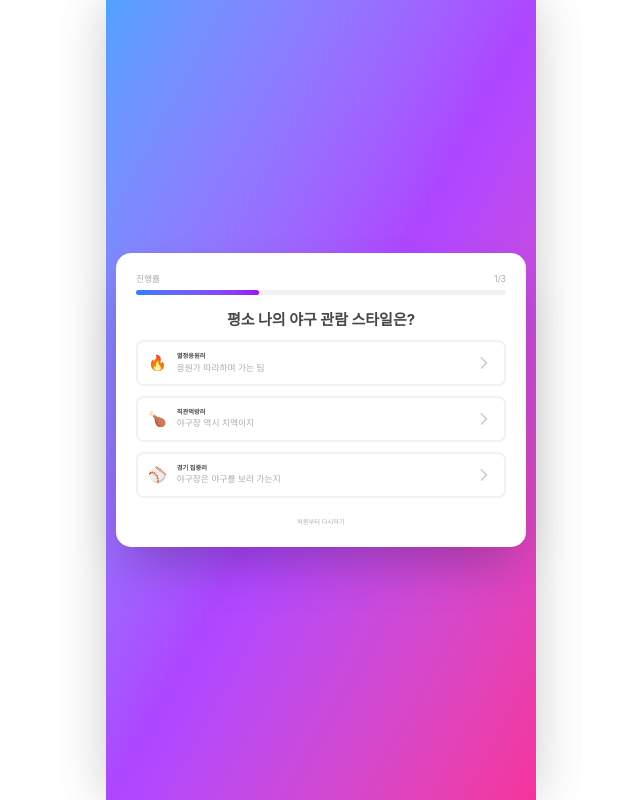
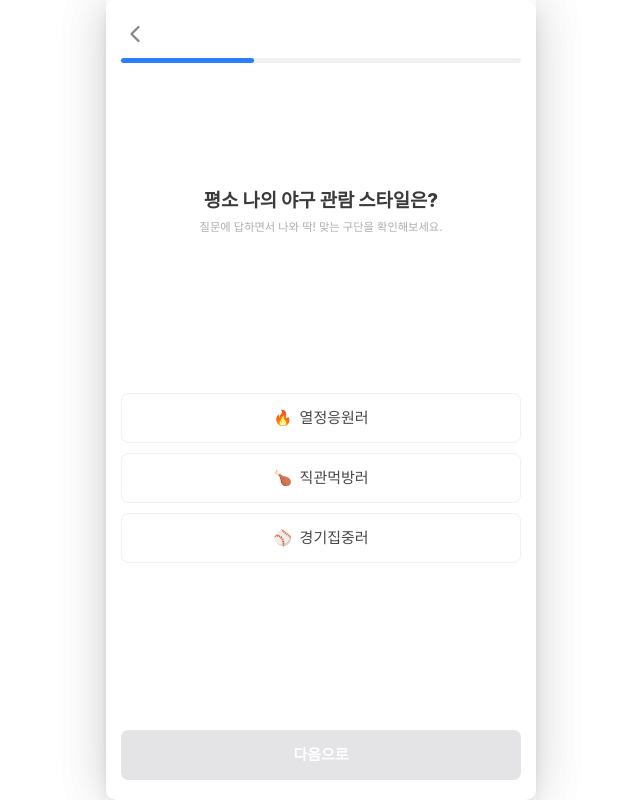
Before and after one commit to MATEBALL/MATEBALL-EVENT, a React (Vite) app: page / in a window 1280 px wide. Both pictures are taken after a click on the button "테스트 시작하기". Shown: the whole page, without its empty margins (319-959 px from the left). Built offline with nearby package versions, Linux system fonts and the light colour scheme; a web font is replaced by a local one.

Commit message:
style: 페이지 스타일링

```diff
--- a/package.json
+++ b/package.json
@@ -34,5 +34,6 @@
     "vite": "^7.0.4",
     "vite-plugin-svg-sprite": "^0.6.2",
     "vite-tsconfig-paths": "^5.1.4"
-  }
+  },
+  "packageManager": "pnpm@10.12.0+sha512.3ab6da6066b7b14d6e9609a31d780191484b8e85f8d0e4581ef333bf4d869799937f5e57cbb8d3da2023019f6d4869a9acc381457fcb1d86e15fc44bfd4eb6a4"
 }
--- a/src/components/question-page.tsx
+++ b/src/components/question-page.tsx
@@ -1,10 +1,11 @@
-// components/QuestionPage.tsx
-import { ChevronRight } from 'lucide-react';
+import { ChevronLeft } from "lucide-react";
+import { useState } from "react";
+import type { QuestionData, QuestionOption } from "../data/question-data";
 
 interface QuestionPageProps {
 	questionKey: string;
-  question: any;
-  onAnswer: (questionKey: string, answer: any) => void;
+	question: QuestionData;
+	onAnswer: (questionKey: string, answer: QuestionOption) => void;
 	resetQuiz: () => void;
 	currentStepNum: number;
 	totalSteps: number;
@@ -18,54 +19,79 @@ const QuestionPage = ({
 	currentStepNum,
 	totalSteps,
 }: QuestionPageProps) => {
-  if (!question) return null;
+	const [selected, setSelected] = useState<QuestionOption | null>(null);
+
+	const handleNext = () => {
+		if (selected) {
+			onAnswer(questionKey, selected);
+		}
+	};
 
 	return (
-    <div className="min-h-screen bg-gradient-to-br from-blue-400 via-purple-500 to-pink-500 flex items-center justify-center p-4">
-      <div className="bg-white rounded-3xl shadow-2xl p-8 max-w-2xl w-full">
+		<div className="h-svh bg-[#F9FAFB] flex items-center justify-center ">
+			<div className="w-full h-full bg-white rounded-2xl shadow-lg px-6 py-8 flex flex-col justify-between">
+				{/* 상단 바 */}
+				<div>
+					<button
+						type="button"
+						onClick={resetQuiz}
+						aria-label="뒤로 가기"
+						className="text-gray-600 mb-4"
+					>
+						<ChevronLeft size={28} />
+					</button>
+
 					{/* 진행률 */}
-        <div className="mb-6">
-          <div className="flex justify-between text-sm text-gray-500 mb-2">
-            <span>진행률</span>
-            <span>{currentStepNum}/{totalSteps}</span>
-          </div>
-          <div className="w-full bg-gray-200 h-2 rounded-full">
+					<div className="w-full bg-gray-200 h-2 rounded-full mb-6">
 						<div
-              className="bg-gradient-to-r from-blue-500 to-purple-600 h-2 rounded-full transition-all duration-500"
+							className="bg-blue-500 h-2 rounded-full transition-all duration-500"
 							style={{ width: `${(currentStepNum / totalSteps) * 100}%` }}
 						/>
 					</div>
+
+					{/* 질문 */}
+					<h2 className="text-3xl text-center font-extrabold text-gray-900 mt-50 mb-2 leading-snug whitespace-pre-line">
+						{question.title}
+					</h2>
+					<p className="text-lg text-center text-gray-500 mb-6">
+						질문에 답하면서 나와 딱! 맞는 구단을 확인해보세요.
+					</p>
 				</div>
 
-        {/* 질문 */}
-        <h2 className="text-xl sm:text-2xl font-bold text-center text-gray-800 mb-4">
-          {question.title}
-        </h2>
-
 				{/* 선택지 */}
-        <div className="space-y-4">
-          {question.options.map((option: any, idx: number) => (
+				<div className="flex flex-col gap-4">
+					{question.options.map((option) => (
 						<button
-              key={idx}
-              onClick={() => onAnswer(questionKey, option)}
-              className="w-full p-4 text-left border-2 border-gray-200 rounded-xl hover:border-blue-500 hover:bg-blue-50 transition transform hover:scale-105 group"
+							key={option.text}
+							type="button"
+							onClick={() => setSelected(option)}
+							className={`h-20 flex items-center justify-center w-full border text-2xl font-medium rounded-xl px-5 py-4 transition ${
+								selected?.text === option.text
+									? "border-blue-500 bg-blue-50 text-blue-700"
+									: "border-gray-200 bg-white text-gray-800"
+							}`}
 						>
-              <div className="flex items-center">
-                {option.icon && <span className="text-2xl mr-4">{option.icon}</span>}
-                <div>
-                  <p className="font-semibold text-gray-800 group-hover:text-blue-600">{option.text}</p>
-                  {option.subtitle && <p className="text-sm text-gray-500 group-hover:text-blue-500">{option.subtitle}</p>}
-                </div>
-                <ChevronRight className="ml-auto text-gray-400 group-hover:text-blue-600" size={20} />
-              </div>
+							{option.icon && (
+								<span className="text-2xl mr-3">{option.icon}</span>
+							)}
+							{option.text}
 						</button>
 					))}
 				</div>
 
-        {/* 다시하기 */}
-        <div className="text-center mt-8">
-          <button onClick={resetQuiz} className="text-gray-500 hover:text-gray-700 transition-colors duration-300">
-            처음부터 다시하기
+				{/* 다음 버튼 */}
+				<div className="mt-10">
+					<button
+						type="button"
+						onClick={handleNext}
+						disabled={!selected}
+						className={`w-full h-20 py-4 rounded-xl text-white text-2xl font-semibold transition ${
+							selected
+								? "bg-blue-600 hover:bg-blue-700"
+								: "bg-gray-300 cursor-not-allowed"
+						}`}
+					>
+						다음으로
 					</button>
 				</div>
 			</div>
--- a/src/data/question-data.ts
+++ b/src/data/question-data.ts
@@ -1,121 +1,166 @@
+export interface QuestionOption {
+	text: string;
+	subtitle?: string;
+	icon?: string;
+	value?: string;
+	team?: keyof typeof teams;
+}
+
+export interface QuestionData {
+	title: string;
+	options: QuestionOption[];
+}
+
 export const teams = {
 	samsung: {
-    name: '삼성 라이온즈',
-    color: 'bg-blue-600',
-    description: '차분하고 이성적인 당신!\n감정보다는 냉정한 분석을 선호하는 타입입니다.',
+		name: "삼성 라이온즈",
+		color: "bg-blue-600",
+		description:
+			"차분하고 이성적인 당신! 감정보다는 냉정한 분석을 선호하는 타입입니다.",
 	},
 	lotte: {
-    name: '롯데 자이언츠',
-    color: 'bg-red-500',
-    description: '열정적이지만 현실적인 당신!\n때로는 감정이 앞서지만 그것도 매력이에요.',
+		name: "롯데 자이언츠",
+		color: "bg-red-500",
+		description:
+			"열정적이지만 현실적인 당신! 때로는 감정이 앞서지만 그것도 매력이에요.",
 	},
 	kia: {
-    name: 'KIA 타이거즈',
-    color: 'bg-red-600',
-    description: '승부에 집중하는 프로페셔널한 당신!\n야구 자체의 재미를 아는 진정한 팬입니다.',
+		name: "KIA 타이거즈",
+		color: "bg-red-600",
+		description:
+			"승부에 집중하는 프로페셔널한 당신! 야구 자체의 재미를 아는 진정한 팬입니다.",
 	},
 	lg: {
-    name: 'LG 트윈스',
-    color: 'bg-pink-500',
-    description: '편안함을 추구하는 당신!\n집에서 중계로 보는 것도 나쁘지 않다고 생각해요.',
+		name: "LG 트윈스",
+		color: "bg-pink-500",
+		description:
+			"편안함을 추구하는 당신! 집에서 중계로 보는 것도 나쁘지 않다고 생각해요.",
 	},
 	doosan: {
-    name: '두산 베어스',
-    color: 'bg-blue-900',
-    description: '먹방이 우선인 당신!\n야구장은 맛있는 음식을 먹으러 가는 곳이기도 하죠.',
+		name: "두산 베어스",
+		color: "bg-blue-900",
+		description:
+			"먹방이 우선인 당신! 야구장은 맛있는 음식을 먹으러 가는 곳이기도 하죠.",
 	},
 	ssg: {
-    name: 'SSG 랜더스',
-    color: 'bg-orange-500',
-    description: '솔직한 당신!\n치킨이 야채보다 맛있다는 걸 인정하는 정직한 성격이에요.',
+		name: "SSG 랜더스",
+		color: "bg-orange-500",
+		description:
+			"솔직한 당신! 치킨이 야채보다 맛있다는 걸 인정하는 정직한 성격이에요.",
 	},
 	kt: {
-    name: 'KT 위즈',
-    color: 'bg-gray-800',
-    description: '세심한 관찰력을 가진 당신!\n선수들의 작은 움직임까지 놓치지 않는 눈을 가졌어요.',
+		name: "KT 위즈",
+		color: "bg-gray-800",
+		description:
+			"세심한 관찰력을 가진 당신! 선수들의 작은 움직임까지 놓치지 않는 눈을 가졌어요.",
 	},
 	hanwha: {
-    name: '한화 이글스',
-    color: 'bg-orange-600',
-    description: '응원의 힘을 믿는 당신!\n내가 응원해야 팀이 이긴다고 생각하는 진정한 팬입니다.',
+		name: "한화 이글스",
+		color: "bg-orange-600",
+		description:
+			"응원의 힘을 믿는 당신! 내가 응원해야 팀이 이긴다고 생각하는 진정한 팬입니다.",
 	},
 	nc: {
-    name: 'NC 다이노스',
-    color: 'bg-blue-400',
-    description: '현실적인 당신!\n때로는 빠른 포기도 지혜라는 걸 아는 실용적인 성격이에요.',
+		name: "NC 다이노스",
+		color: "bg-blue-400",
+		description:
+			"현실적인 당신! 때로는 빠른 포기도 지혜라는 걸 아는 실용적인 성격이에요.",
 	},
 	kiwoom: {
-    name: '키움 히어로즈',
-    color: 'bg-purple-600',
-    description: '끈기 있는 당신!\n끝까지 포기하지 않고 응원하는 진정한 승부사입니다.',
+		name: "키움 히어로즈",
+		color: "bg-purple-600",
+		description:
+			"끈기 있는 당신! 끝까지 포기하지 않고 응원하는 진정한 승부사입니다.",
 	},
 };
 
-export const questions = {
+export const questions: Record<string, QuestionData> = {
 	start: {
-    title: '평소 나의 야구 관람 스타일은?',
+		title: "평소 나의 야구 관람 스타일은?",
 		options: [
-      { text: '열정응원러', subtitle: '응원가 따라하며 가는 팀', value: 'passionate', icon: '🔥' },
-      { text: '직관먹방러', subtitle: '야구장 역시 치맥이지', value: 'foodie', icon: '🍗' },
-      { text: '경기 집중러', subtitle: '야구장은 야구를 보러 가는지', value: 'focused', icon: '⚾' },
+			{
+				text: "열정응원러",
+				subtitle: "응원가 따라하며 가는 팀",
+				value: "passionate",
+				icon: "🔥",
+			},
+			{
+				text: "직관먹방러",
+				subtitle: "야구장 역시 치맥이지",
+				value: "foodie",
+				icon: "🍗",
+			},
+			{
+				text: "경기집중러",
+				subtitle: "야구장은 야구를 보러 가는지",
+				value: "focused",
+				icon: "⚾",
+			},
 		],
 	},
 	passionate: {
-    title: '여유롭게 이기고 있었는데 화장실 갔다 온 사이에 역전된 상황에서 나는?',
+		title:
+			"여유롭게 이기고 있었는데 \n화장실 갔다 온 사이에 역전된 상황에서 나는?",
 		options: [
-      { text: '분노한다', value: 'passionate_angry' },
-      { text: '더 열심히 응원한다', value: 'passionate_cheer' },
+			{ text: "분노한다", value: "passionate_angry" },
+			{ text: "더 열심히 응원한다", value: "passionate_cheer" },
 		],
 	},
 	foodie: {
-    title: '여유롭게 이기던 중 역전당했다! 나는?',
+		title: "여유롭게 이기던 중 역전당했다! 나는?",
 		options: [
-      { text: '화가 나지만 맥주 한 캔 마시면 진정 가능', value: 'calm_with_beer' },
-      { text: '침착하게 응원한다', value: 'calm_support' },
-      { text: '일희일비한다 이러지마 제발...', value: 'emotional' },
+			{
+				text: "화가 나지만 맥주 한 캔 마시면 진정 가능",
+				value: "calm_with_beer",
+			},
+			{ text: "침착하게 응원한다", value: "calm_support" },
+			{ text: "일희일비한다 이러지마 제발...", value: "emotional" },
 		],
 	},
 	focused: {
-    title: '축구는 아니고 야구였다... 어떤 반응?',
+		title: "축구는 아니고 야구였다... 어떤 반응?",
 		options: [
-      { text: '화가 나지만 맥주 한 캔 마시면 진정 가능', value: 'calm_with_beer' },
-      { text: '침착하게 응원한다', value: 'calm_support' },
-      { text: '일희일비한다 이러지마 제발...', value: 'emotional' },
+			{
+				text: "화가 나지만 맥주 한 캔 마시면 진정 가능",
+				value: "calm_with_beer",
+			},
+			{ text: "침착하게 응원한다", value: "calm_support" },
+			{ text: "일희일비한다 이러지마 제발...", value: "emotional" },
 		],
 	},
 	passionate_angry: {
-    title: '실책으로 게임이 깨졌다...',
+		title: "실책으로 게임이 깨졌다...",
 		options: [
-      { text: '야구 안 본다 다짐함', team: 'samsung' },
-      { text: '화가 나지만 참는다', team: 'lotte' },
+			{ text: "야구 안 본다 다짐함", team: "samsung" },
+			{ text: "화가 나지만 참는다", team: "lotte" },
 		],
 	},
 	passionate_cheer: {
-    title: '직관 갔는데 11:0으로 졌다',
+		title: "직관 갔는데 11:0으로 졌다",
 		options: [
-      { text: '직관 그 자체 의미 있음', team: 'kia' },
-      { text: '중계로 볼걸 그랬다', team: 'lg' },
+			{ text: "직관 그 자체 의미 있음", team: "kia" },
+			{ text: "중계로 볼걸 그랬다", team: "lg" },
 		],
 	},
 	calm_with_beer: {
-    title: '치킨 엎고 중요한 순간이다!',
+		title: "치킨 엎고 중요한 순간이다!",
 		options: [
-      { text: '치킨 다시 산다', team: 'doosan' },
-      { text: '치킨보다 경기 집중', team: 'ssg' },
+			{ text: "치킨 다시 산다", team: "doosan" },
+			{ text: "치킨보다 경기 집중", team: "ssg" },
 		],
 	},
 	calm_support: {
-    title: '마무리 수비 실수로 연장 진행!',
+		title: "마무리 수비 실수로 연장 진행!",
 		options: [
-      { text: '납득 안 됨', team: 'kt' },
-      { text: '그래도 지켜본다', team: 'hanwha' },
+			{ text: "납득 안 됨", team: "kt" },
+			{ text: "그래도 지켜본다", team: "hanwha" },
 		],
 	},
 	emotional: {
-    title: '1회 초 10점 내줌',
+		title: "1회 초 10점 내줌",
 		options: [
-      { text: '바로 집 간다', team: 'nc' },
-      { text: '희망 놓지 않고 끝까지', team: 'kiwoom' },
+			{ text: "바로 집 간다", team: "nc" },
+			{ text: "희망 놓지 않고 끝까지", team: "kiwoom" },
 		],
 	},
 };
--- a/src/pages/baseball-team-matcher.tsx
+++ b/src/pages/baseball-team-matcher.tsx
@@ -1,22 +1,22 @@
-import  { useState } from 'react';
-import { questions, teams } from '../data/question-data';
-import LandingPage from '../components/landing-page';
-import QuestionPage from '../components/question-page';
-import ResultPage from '../components/result-page';
+import { useState } from "react";
+import LandingPage from "../components/landing-page";
+import QuestionPage from "../components/question-page";
+import ResultPage from "../components/result-page";
+import { type QuestionOption, questions, teams } from "../data/question-data";
 
 const BaseballTeamMatcher = () => {
-  const [currentStep, setCurrentStep] = useState('landing');
-  const [answers, setAnswers] = useState({});
+	const [currentStep, setCurrentStep] = useState<string>("landing");
+	const [answers, setAnswers] = useState<Record<string, QuestionOption>>({});
 	const [result, setResult] = useState<keyof typeof teams | null>(null);
 
-  const handleAnswer = (questionKey: string, answer: any) => {
+	const handleAnswer = (questionKey: string, answer: QuestionOption) => {
 		const newAnswers = { ...answers, [questionKey]: answer };
 		setAnswers(newAnswers);
 
 		if (answer.team) {
 			setResult(answer.team);
-      setCurrentStep('result');
-    } else {
+			setCurrentStep("result");
+		} else if (answer.value) {
 			setCurrentStep(answer.value);
 		}
 	};
@@ -37,7 +37,7 @@ const BaseballTeamMatcher = () => {
 	};
 
 	const resetQuiz = () => {
-    setCurrentStep('landing');
+		setCurrentStep("landing");
 		setAnswers({});
 		setResult(null);
 	};
@@ -45,7 +45,7 @@ const BaseballTeamMatcher = () => {
 	const shareResult = () => {
 		if (navigator.share && result) {
 			navigator.share({
-        title: '나의 퍼스널 구단은?',
+				title: "나의 퍼스널 구단은?",
 				text: `나의 퍼스널 구단은 ${teams[result].name}입니다!`,
 				url: window.location.href,
 			});
@@ -53,15 +53,22 @@ const BaseballTeamMatcher = () => {
 	};
 
 	return (
-    <div className='w-full h-full'>
-      {currentStep === 'landing' && <LandingPage onStart={() => setCurrentStep('start')} />}
-      {currentStep === 'result' && (
-        <ResultPage teamKey={result!} teams={teams} resetQuiz={resetQuiz} shareResult={shareResult} />
+		<div className="w-full h-full">
+			{currentStep === "landing" && (
+				<LandingPage onStart={() => setCurrentStep("start")} />
 			)}
-      {currentStep !== 'landing' && currentStep !== 'result' && (
+			{currentStep === "result" && result && (
+				<ResultPage
+					teamKey={result}
+					teams={teams}
+					resetQuiz={resetQuiz}
+					shareResult={shareResult}
+				/>
+			)}
+			{currentStep !== "landing" && currentStep !== "result" && (
 				<QuestionPage
 					questionKey={currentStep}
-          question={questions[currentStep as keyof typeof questions]}
+					question={questions[currentStep]}
 					onAnswer={handleAnswer}
 					resetQuiz={resetQuiz}
 					currentStepNum={getStepNumber(currentStep)}
```
Also changed, not shown: src/components/landing-page.tsx (+14 -11 lines). Lines whose indentation alone changed are shown as unchanged.
